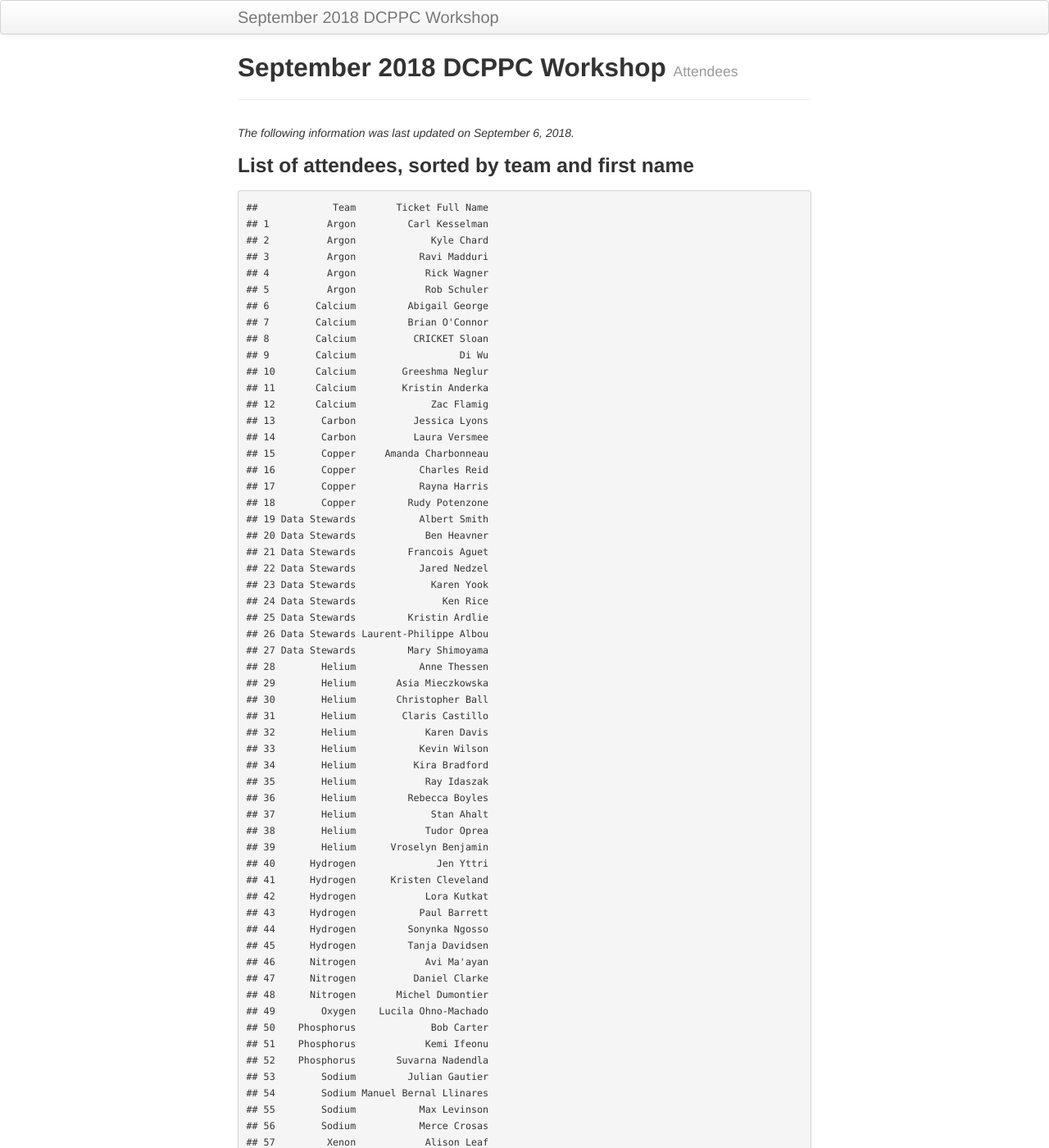
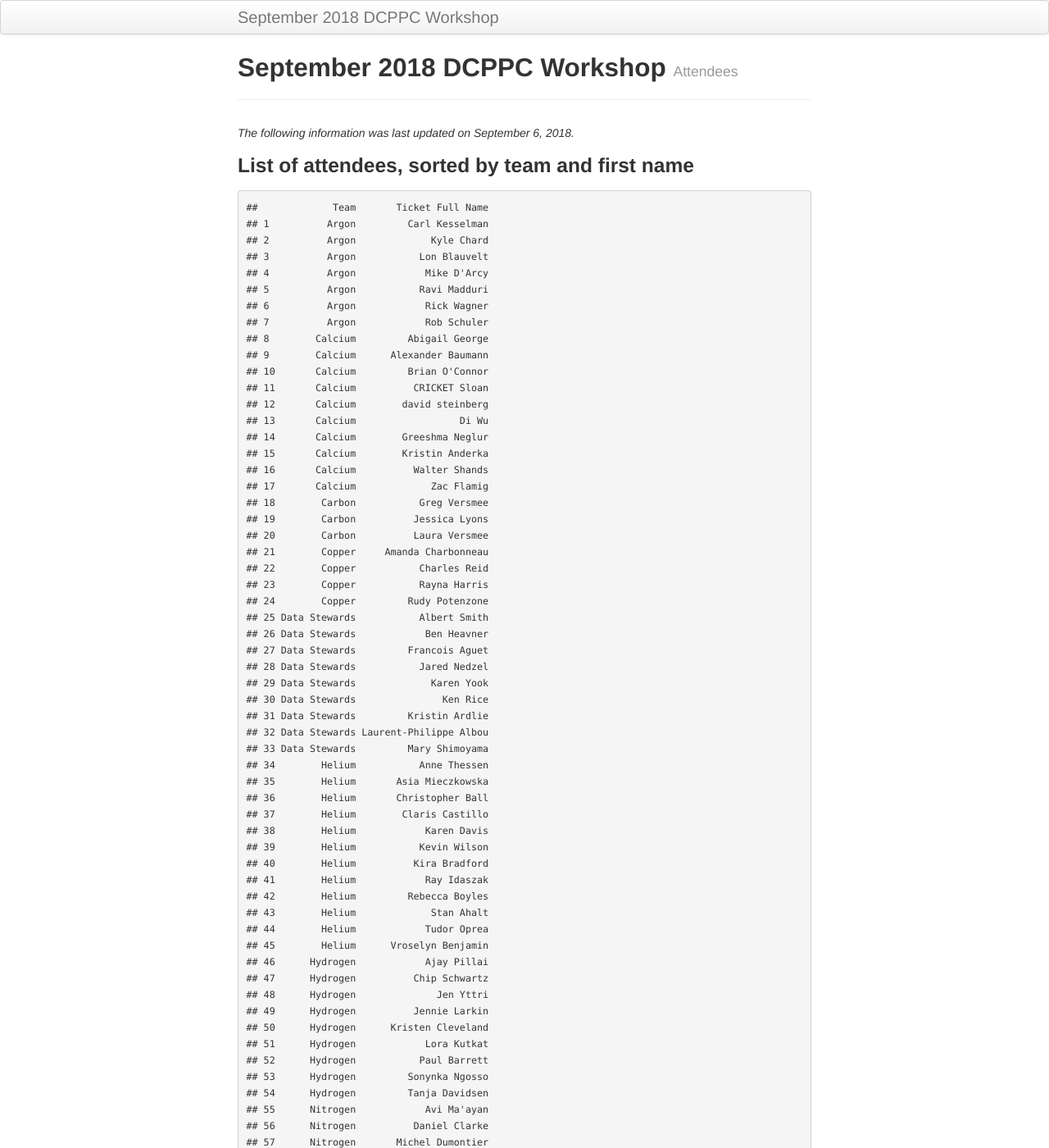
Before and after one commit to dcppc/2018-september-workshop, a Jekyll site: the page built from docs/attendees.md, in a window 1280 px wide and 1400 px high. Shown: the whole window at 82% size. Built offline with Jekyll 4.4.1, drawn with Linux system fonts in a browser that asks for light colours; some of the changed text lies outside the part shown.

Commit message:
update attendees

```diff
--- a/docs/attendees.md
+++ b/docs/attendees.md
@@ -12,80 +12,91 @@ tagline: Attendees
     ##             Team       Ticket Full Name
     ## 1          Argon         Carl Kesselman
     ## 2          Argon             Kyle Chard
-    ## 3          Argon           Ravi Madduri
-    ## 4          Argon            Rick Wagner
-    ## 5          Argon            Rob Schuler
-    ## 6        Calcium         Abigail George
-    ## 7        Calcium         Brian O'Connor
-    ## 8        Calcium          CRICKET Sloan
-    ## 9        Calcium                  Di Wu
-    ## 10       Calcium        Greeshma Neglur
-    ## 11       Calcium        Kristin Anderka
-    ## 12       Calcium             Zac Flamig
-    ## 13        Carbon          Jessica Lyons
-    ## 14        Carbon          Laura Versmee
-    ## 15        Copper     Amanda Charbonneau
-    ## 16        Copper           Charles Reid
-    ## 17        Copper           Rayna Harris
-    ## 18        Copper         Rudy Potenzone
-    ## 19 Data Stewards           Albert Smith
-    ## 20 Data Stewards            Ben Heavner
-    ## 21 Data Stewards         Francois Aguet
-    ## 22 Data Stewards           Jared Nedzel
-    ## 23 Data Stewards             Karen Yook
-    ## 24 Data Stewards               Ken Rice
-    ## 25 Data Stewards         Kristin Ardlie
-    ## 26 Data Stewards Laurent-Philippe Albou
-    ## 27 Data Stewards         Mary Shimoyama
-    ## 28        Helium           Anne Thessen
-    ## 29        Helium       Asia Mieczkowska
-    ## 30        Helium       Christopher Ball
-    ## 31        Helium        Claris Castillo
-    ## 32        Helium            Karen Davis
-    ## 33        Helium           Kevin Wilson
-    ## 34        Helium          Kira Bradford
-    ## 35        Helium            Ray Idaszak
-    ## 36        Helium         Rebecca Boyles
-    ## 37        Helium             Stan Ahalt
-    ## 38        Helium            Tudor Oprea
-    ## 39        Helium      Vroselyn Benjamin
-    ## 40      Hydrogen              Jen Yttri
-    ## 41      Hydrogen      Kristen Cleveland
-    ## 42      Hydrogen            Lora Kutkat
-    ## 43      Hydrogen           Paul Barrett
-    ## 44      Hydrogen         Sonynka Ngosso
-    ## 45      Hydrogen         Tanja Davidsen
-    ## 46      Nitrogen            Avi Ma'ayan
-    ## 47      Nitrogen          Daniel Clarke
-    ## 48      Nitrogen       Michel Dumontier
-    ## 49        Oxygen    Lucila Ohno-Machado
-    ## 50    Phosphorus             Bob Carter
-    ## 51    Phosphorus            Kemi Ifeonu
-    ## 52    Phosphorus       Suvarna Nadendla
-    ## 53        Sodium         Julian Gautier
-    ## 54        Sodium Manuel Bernal Llinares
-    ## 55        Sodium           Max Levinson
-    ## 56        Sodium           Merce Crosas
-    ## 57         Xenon            Alison Leaf
-    ## 58         Xenon         Anita de Waard
-    ## 59         Xenon Brandi Davis-Dusenbery
-    ## 60         Xenon          Ian Broadhead
-    ## 61         Xenon  Marina Soares e Silva
-    ## 62         Xenon             Mia Nastic
-    ## 63         Xenon         Saiju Pyarajan
+    ## 3          Argon           Lon Blauvelt
+    ## 4          Argon            Mike D'Arcy
+    ## 5          Argon           Ravi Madduri
+    ## 6          Argon            Rick Wagner
+    ## 7          Argon            Rob Schuler
+    ## 8        Calcium         Abigail George
+    ## 9        Calcium      Alexander Baumann
+    ## 10       Calcium         Brian O'Connor
+    ## 11       Calcium          CRICKET Sloan
+    ## 12       Calcium        david steinberg
+    ## 13       Calcium                  Di Wu
+    ## 14       Calcium        Greeshma Neglur
+    ## 15       Calcium        Kristin Anderka
+    ## 16       Calcium          Walter Shands
+    ## 17       Calcium             Zac Flamig
+    ## 18        Carbon           Greg Versmee
+    ## 19        Carbon          Jessica Lyons
+    ## 20        Carbon          Laura Versmee
+    ## 21        Copper     Amanda Charbonneau
+    ## 22        Copper           Charles Reid
+    ## 23        Copper           Rayna Harris
+    ## 24        Copper         Rudy Potenzone
+    ## 25 Data Stewards           Albert Smith
+    ## 26 Data Stewards            Ben Heavner
+    ## 27 Data Stewards         Francois Aguet
+    ## 28 Data Stewards           Jared Nedzel
+    ## 29 Data Stewards             Karen Yook
+    ## 30 Data Stewards               Ken Rice
+    ## 31 Data Stewards         Kristin Ardlie
+    ## 32 Data Stewards Laurent-Philippe Albou
+    ## 33 Data Stewards         Mary Shimoyama
+    ## 34        Helium           Anne Thessen
+    ## 35        Helium       Asia Mieczkowska
+    ## 36        Helium       Christopher Ball
+    ## 37        Helium        Claris Castillo
+    ## 38        Helium            Karen Davis
+    ## 39        Helium           Kevin Wilson
+    ## 40        Helium          Kira Bradford
+    ## 41        Helium            Ray Idaszak
+    ## 42        Helium         Rebecca Boyles
+    ## 43        Helium             Stan Ahalt
+    ## 44        Helium            Tudor Oprea
+    ## 45        Helium      Vroselyn Benjamin
+    ## 46      Hydrogen            Ajay Pillai
+    ## 47      Hydrogen          Chip Schwartz
+    ## 48      Hydrogen              Jen Yttri
+    ## 49      Hydrogen          Jennie Larkin
+    ## 50      Hydrogen      Kristen Cleveland
+    ## 51      Hydrogen            Lora Kutkat
+    ## 52      Hydrogen           Paul Barrett
+    ## 53      Hydrogen         Sonynka Ngosso
+    ## 54      Hydrogen         Tanja Davidsen
+    ## 55      Nitrogen            Avi Ma'ayan
+    ## 56      Nitrogen          Daniel Clarke
+    ## 57      Nitrogen       Michel Dumontier
+    ## 58      Nitrogen         Sherry Jenkins
+    ## 59        Oxygen    Lucila Ohno-Machado
+    ## 60    Phosphorus             Bob Carter
+    ## 61    Phosphorus            Kemi Ifeonu
+    ## 62    Phosphorus       Suvarna Nadendla
+    ## 63        Sodium         Julian Gautier
+    ## 64        Sodium Manuel Bernal Llinares
+    ## 65        Sodium           Max Levinson
+    ## 66        Sodium           Merce Crosas
+    ## 67        Sodium              Tim Clark
+    ## 68         Xenon            Alison Leaf
+    ## 69         Xenon         Anita de Waard
+    ## 70         Xenon Brandi Davis-Dusenbery
+    ## 71         Xenon          Ian Broadhead
+    ## 72         Xenon  Marina Soares e Silva
+    ## 73         Xenon             Mia Nastic
+    ## 74         Xenon         Saiju Pyarajan
 
 ### Overview of particpants per team
 
     ##             Team  n
-    ## 1          Argon  5
-    ## 2        Calcium  7
-    ## 3         Carbon  2
+    ## 1          Argon  7
+    ## 2        Calcium 10
+    ## 3         Carbon  3
     ## 4         Copper  4
     ## 5  Data Stewards  9
     ## 6         Helium 12
-    ## 7       Hydrogen  6
-    ## 8       Nitrogen  3
+    ## 7       Hydrogen  9
+    ## 8       Nitrogen  4
     ## 9         Oxygen  1
     ## 10    Phosphorus  3
-    ## 11        Sodium  4
+    ## 11        Sodium  5
     ## 12         Xenon  7
```
